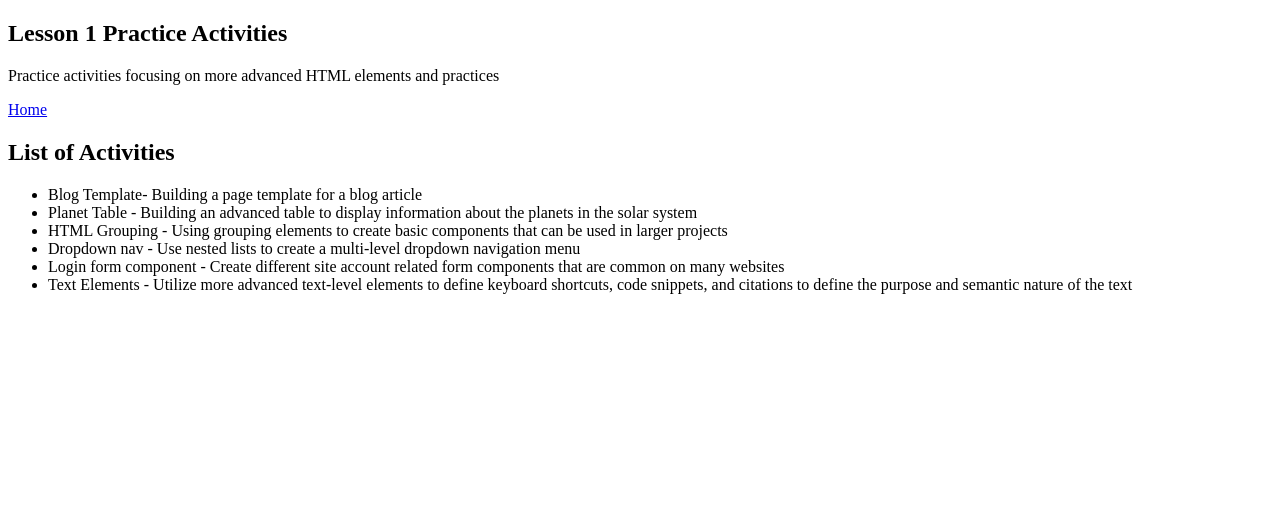
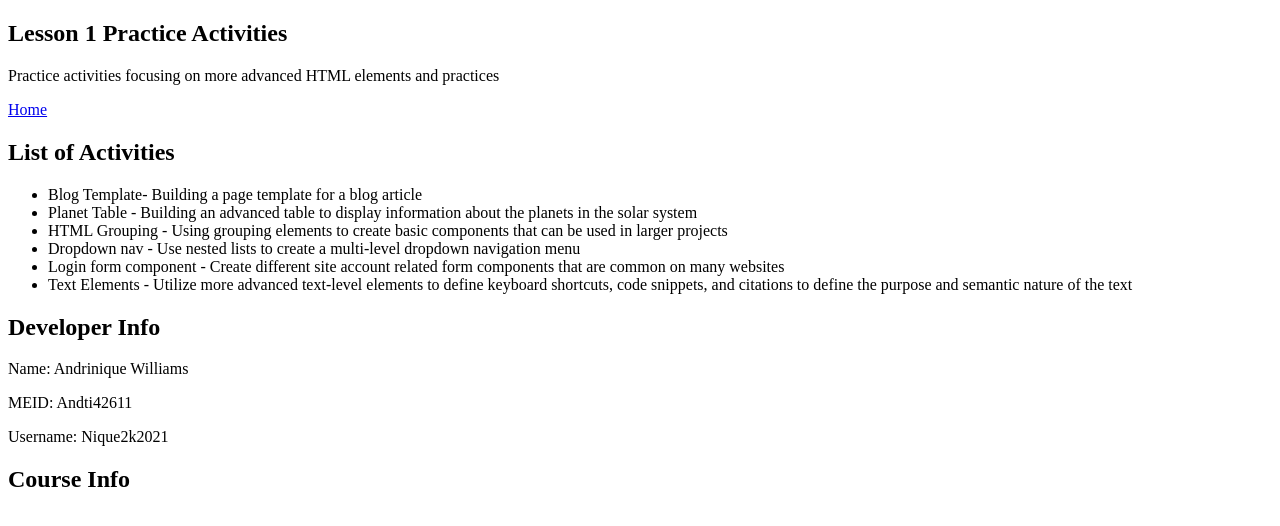
Before and after one commit to nique2k2021/Activities, a plain HTML site: page index.html in a window 1280 px wide. Drawn offline with Linux system fonts and the light colour scheme.

Commit message:
added footer content

```diff
--- a/index.html
+++ b/index.html
@@ -26,11 +26,16 @@
                         <li>Dropdown nav - Use nested lists to create a multi-level dropdown navigation menu</li>
                         <li>Login form component - Create different site account related form components that are common on many websites</li>
                         <li>Text Elements - Utilize more advanced text-level elements to define keyboard shortcuts, code snippets, and citations to define the purpose and semantic nature of the text </li>
-
-                    </ul>
+                        </ul>
                         <footer>
-
-                        </footer>
+                          <h2>Developer Info</h2>
+                          <div>
+                            <p>Name: Andrinique Williams</p>
+                            <p>MEID: Andti42611</p>
+                            <p>Username: Nique2k2021</p>
+                        </div>
+                        <h2>Course Info</h2>
+                      </footer>
                     </main>
                 </header>
             </nav>
```
